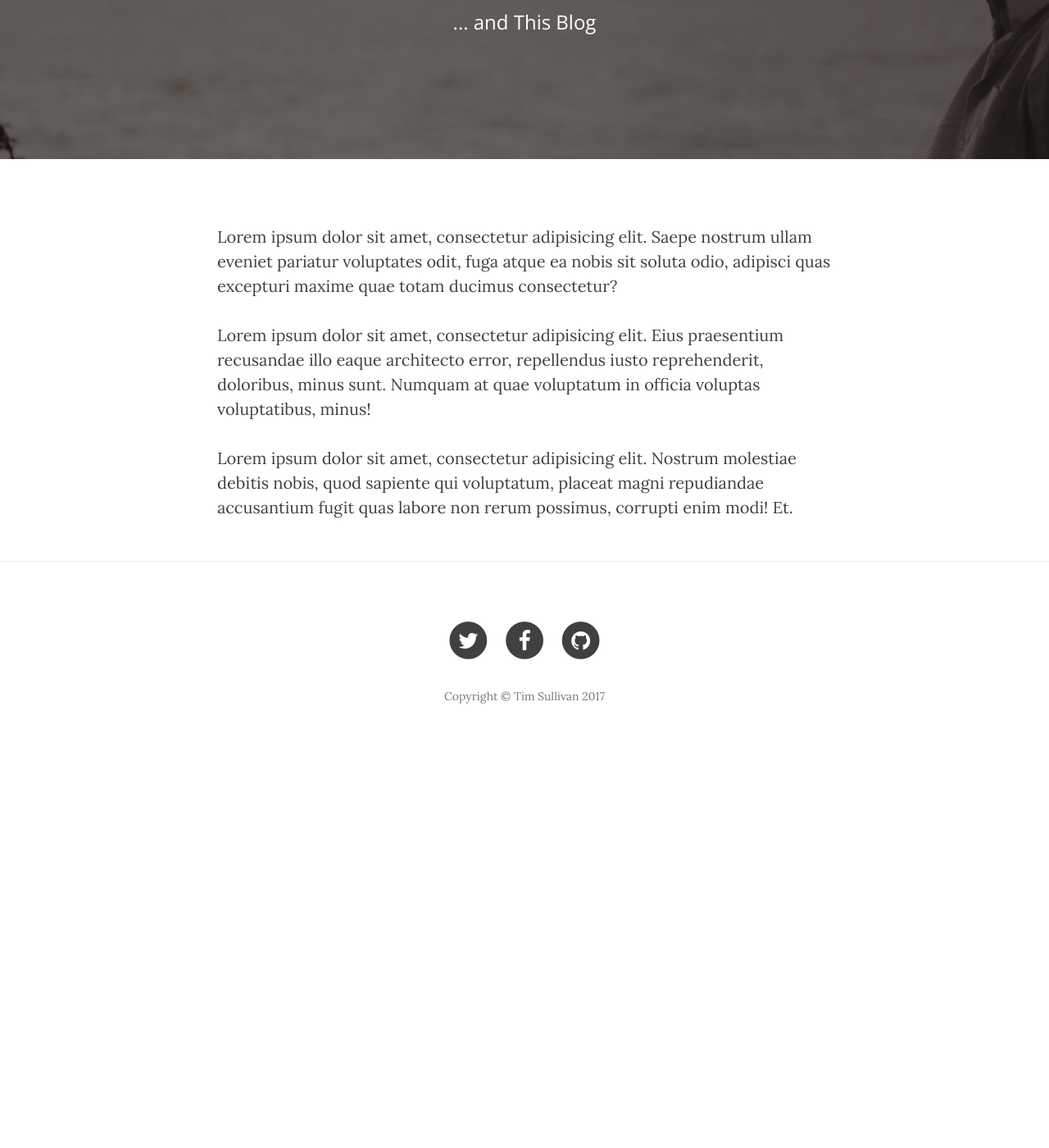
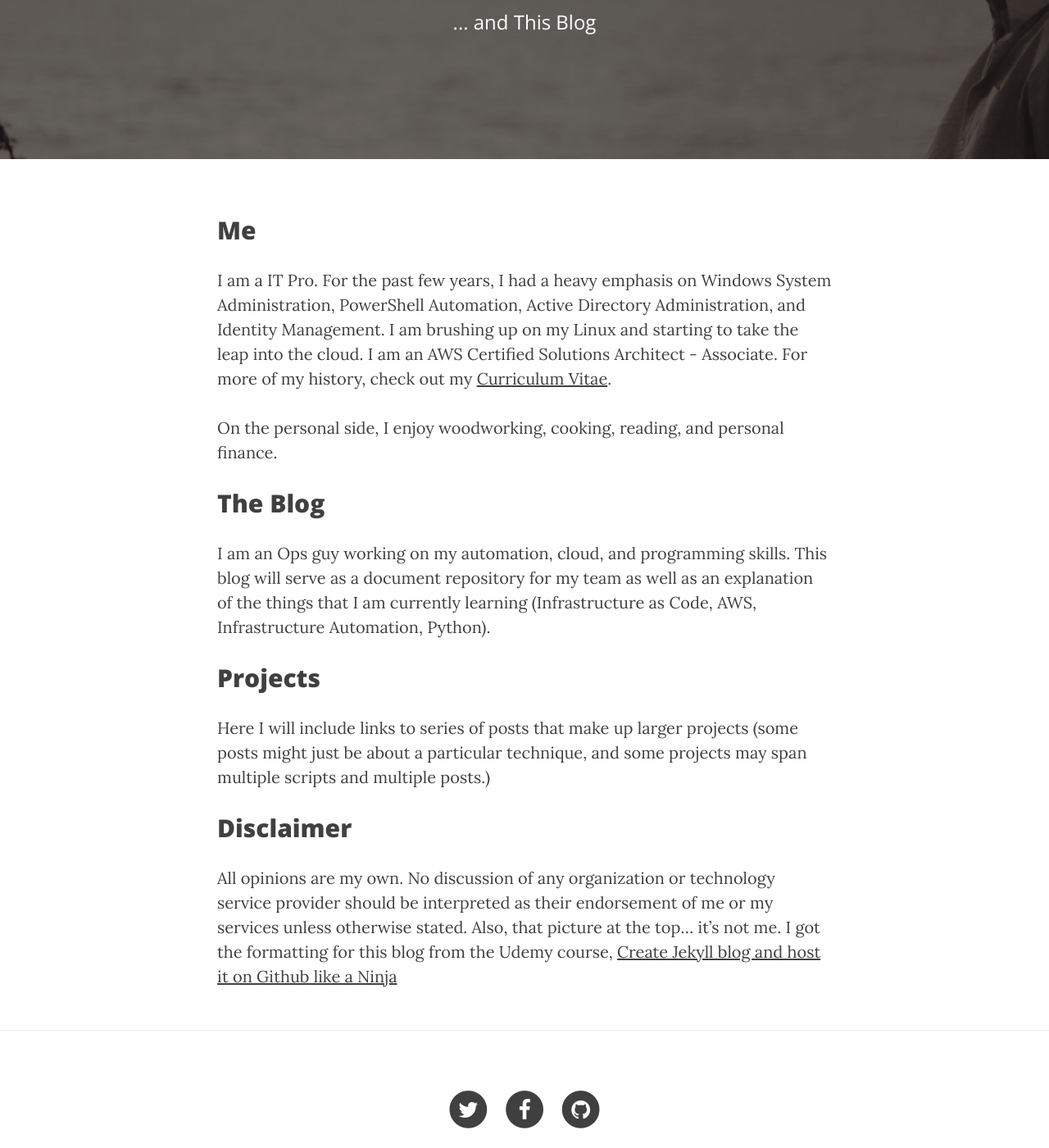
Before and after one commit to tjsullivan1/tjsullivan1.github.io, a Jekyll site: the page built from about.html, in a window 1280 px wide and 1400 px high, scrolled down 262 px. Shown: the whole window at 82% size. Built offline with Jekyll 4.4.1, drawn with Linux system fonts in a browser that asks for light colours; nearby versions of some CDN libraries; before the commit the page ends 1187 px from its top, so only the background shows below that.

Commit message:
updated about page

```diff
--- /dev/null
+++ b/_includes/about_content.md
@@ -0,0 +1,18 @@
+
+## Me
+
+I am a IT Pro. For the past few years, I had a heavy emphasis on Windows System Administration, PowerShell Automation, Active Directory Administration, and Identity Management. I am brushing up on my Linux and starting to take the leap into the cloud. I am an AWS Certified Solutions Architect - Associate. For more of my history, check out my [Curriculum Vitae]({{site.url}}/cv.html).
+
+On the personal side, I enjoy woodworking, cooking, reading, and personal finance.
+
+## The Blog
+
+I am an Ops guy working on my automation, cloud, and programming skills. This blog will serve as a document repository for my team as well as an explanation of the things that I am currently learning (Infrastructure as Code, AWS, Infrastructure Automation, Python).
+
+## Projects
+
+Here I will include links to series of posts that make up larger projects (some posts might just be about a particular technique, and some projects may span multiple scripts and multiple posts.)
+
+## Disclaimer
+
+All opinions are my own. No discussion of any organization or technology service provider should be interpreted as their endorsement of me or my services unless otherwise stated. Also, that picture at the top... it's not me. I got the formatting for this blog from the Udemy course, [Create Jekyll blog and host it on Github like a Ninja](https://www.udemy.com/create-free-jekyll-blog-on-github-pages-like-a-ninja/learn/v4/overview)
--- a/about.html
+++ b/about.html
@@ -12,9 +12,10 @@ order: 2
     <div class="container">
         <div class="row">
             <div class="col-lg-8 col-lg-offset-2 col-md-10 col-md-offset-1">
-                <p>Lorem ipsum dolor sit amet, consectetur adipisicing elit. Saepe nostrum ullam eveniet pariatur voluptates odit, fuga atque ea nobis sit soluta odio, adipisci quas excepturi maxime quae totam ducimus consectetur?</p>
-                <p>Lorem ipsum dolor sit amet, consectetur adipisicing elit. Eius praesentium recusandae illo eaque architecto error, repellendus iusto reprehenderit, doloribus, minus sunt. Numquam at quae voluptatum in officia voluptas voluptatibus, minus!</p>
-                <p>Lorem ipsum dolor sit amet, consectetur adipisicing elit. Nostrum molestiae debitis nobis, quod sapiente qui voluptatum, placeat magni repudiandae accusantium fugit quas labore non rerum possimus, corrupti enim modi! Et.</p>
+  {% capture about_content %}
+    {% include about_content.md %}
+  {% endcapture %}
+  {{ about_content | unindent | markdownify }}
             </div>
         </div>
     </div>
```
